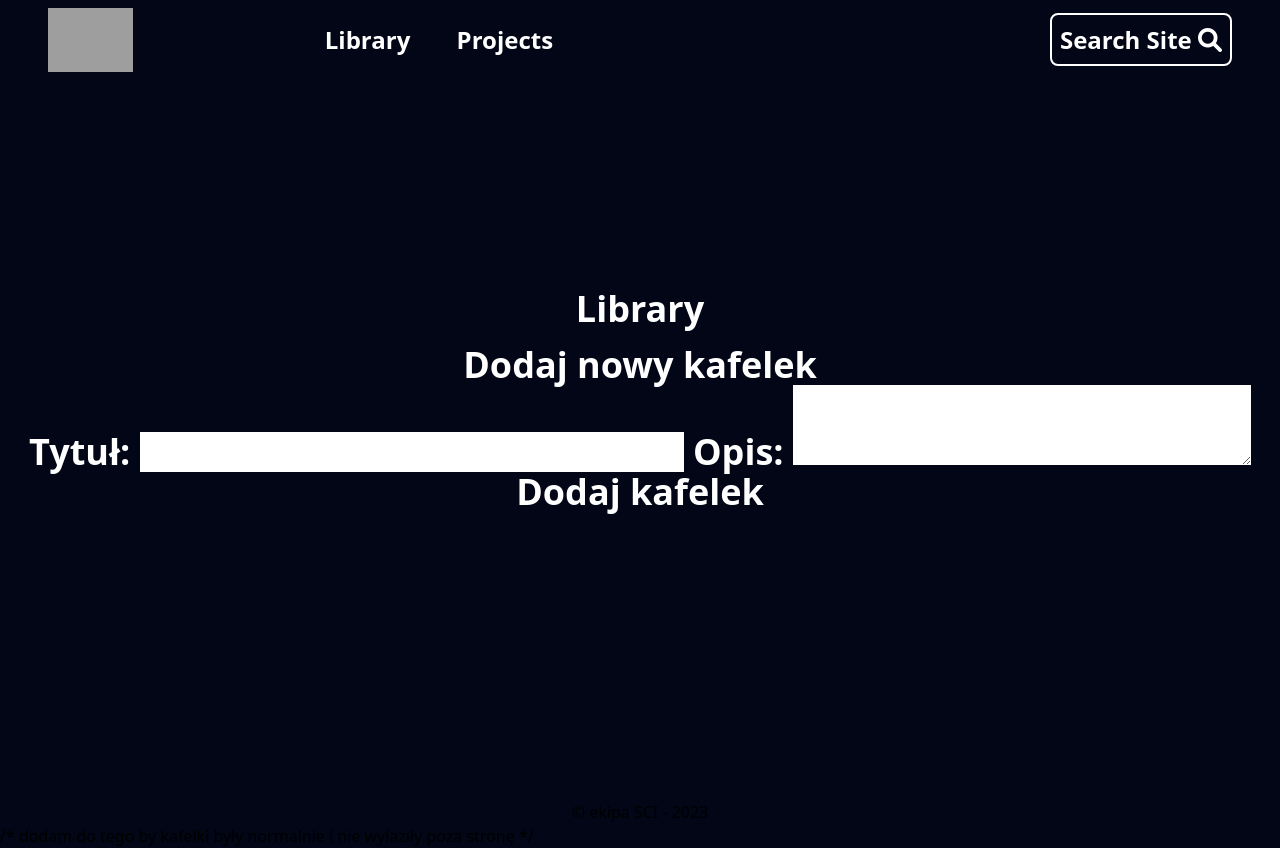
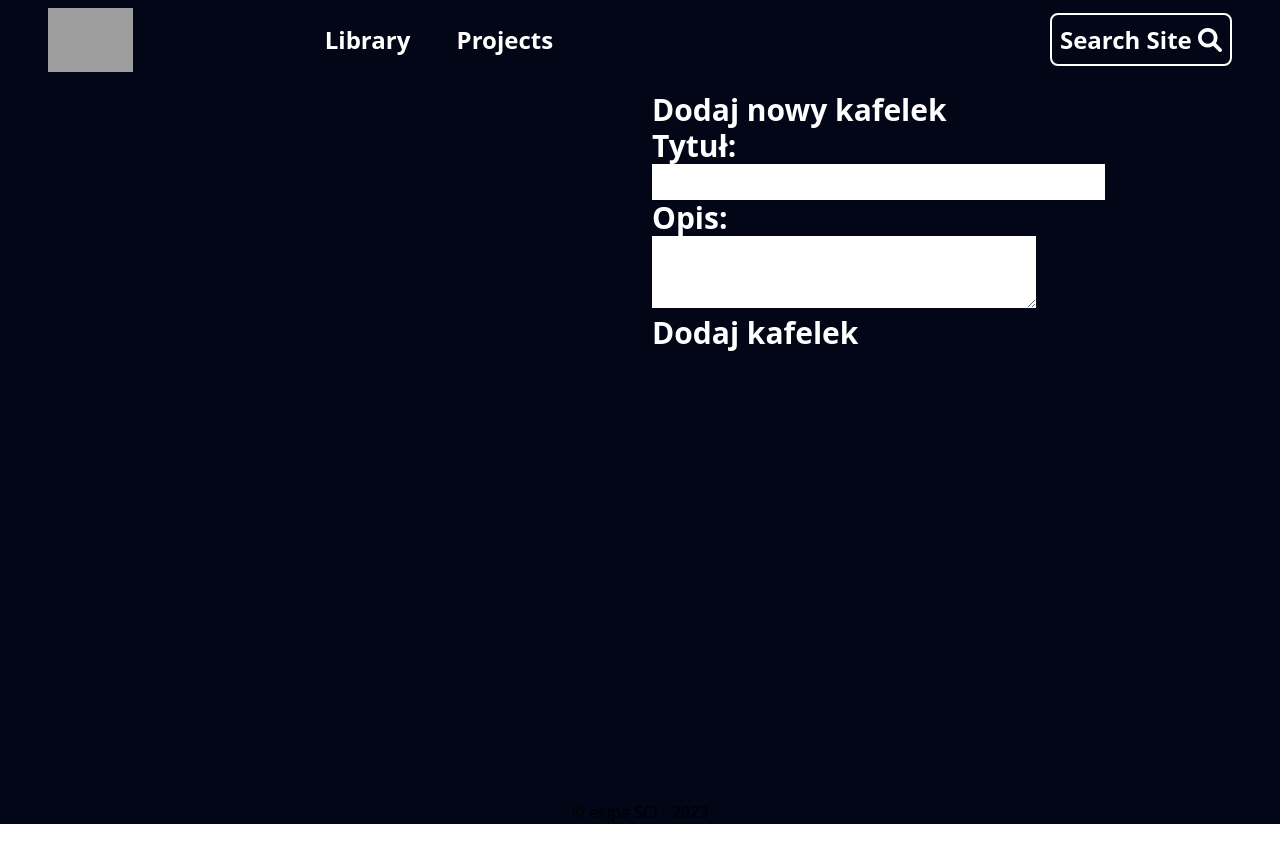
Before and after one commit to sikoramodra/Historia, a Svelte app in the folder Strona Internetowa/: page /library in a window 1280 px wide. After the commit the page ends 824 px from the top, so only its background shows below. Built offline with nearby package versions, Linux system fonts and the light colour scheme; grey boxes are pictures that could not be loaded.

Commit message:
feat: Library update, padding, deleting

```diff
--- a/Strona Internetowa/src/routes/Home.svelte
+++ b/Strona Internetowa/src/routes/Home.svelte
@@ -5,7 +5,7 @@
 	import Footer from '../lib/sections/Footer.svelte';
 	import { onMount } from "svelte";
 	import { mainColorText, mainColorBorder } from '../stores/ColorStore.js';
-	const src = "https://media.discordapp.net/attachments/973965163600416768/1200197749409337354/image0.gif?ex=65c54e42&is=65b2d942&hm=c52a162cf4fffd54f42b773c8757c21b1654fcb43b5269d25db4bda2eefd4b19&"
+
 	// --- --- ---
 
 	mainColorText.set("text-white");
@@ -50,9 +50,11 @@
 <Navbar />
 <div id="main-container" class="font-bold h-screen w-full overflow-auto">
 	<div id="container1" class="h-screen flex justify-center items-center text-white w-full">
-		<div id="ograniczenie głównej">
-		<p class="text-7xl">Home</p>
-	</div>
+
+			<h1 class="text-6xl">Jesteśmy by Pamiętać</h1>
+			<button class="text-4xl">Button</button>
+
+
 	</div>
 	<div id="container2" class="h-screen flex justify-center items-center text-red-600 w-full bg-white">
 		<p class="text-7xl">Home</p>
@@ -96,13 +98,14 @@
 		border: 1px solid transparent;
 	}
 	#container1 {
-        min-height: 100vh; /* Minimum height of the viewport */
-        display: flex;
-        flex-direction: column;
-        align-items: center;
-        justify-content: center;
-        background: black;
-	}
-
+        position: relative;
+    min-height: 100vh;
+    display: flex;
+    flex-direction: column;
+    align-items: center;
+    justify-content: center;
+    background-image: url(https://github.com/SevenPik/StronyInternetoweSpeedrun/blob/main/image0-ezgif.com-gif-to-mp4-converter.mp4);
+    z-index: 1;
+}
 
 </style>
--- a/Strona Internetowa/src/routes/Library.svelte
+++ b/Strona Internetowa/src/routes/Library.svelte
@@ -1,22 +1,18 @@
-
 <script>
   import { onMount } from 'svelte';
   import Tile from '../lib/layouts/Tile.svelte';
   import Footer from '../lib/sections/Footer.svelte';
   import Navbar from '../lib/sections/Navbar.svelte';
   import { mainColorText, mainColorBorder } from '../stores/ColorStore.js';
+  import { fade } from 'svelte/transition';
 
   mainColorText.set("text-white");
   mainColorBorder.set("border-white");
 
-    // Json by się zapisywały
   let tiles = JSON.parse(localStorage.getItem('tiles')) || [];
-
-    // Dane formularza
   let newTileTitle = '';
   let newTileDescription = '';
 
-    // Dodawanie Kafelków
   function addTile() {
     if (newTileTitle && newTileDescription) {
       tiles = [...tiles, { title: newTileTitle, description: newTileDescription }];
@@ -25,48 +21,48 @@
       newTileDescription = '';
     }
   }
+
+  function removeTile(index) {
+    tiles = tiles.filter((_, i) => i !== index);
+    localStorage.setItem('tiles', JSON.stringify(tiles));
+  }
 </script>
 
 <style>
+
   .main-container {
     display: flex;
-      flex-direction: column;
-      align-items: center;
-      justify-content: center;
-      height: 100vh;
+
   }
 
-    /*css grid*/
   .grid-container {
-      display: grid;
-      grid-template-columns: repeat(2, 1fr);
+    width: 50%;
+    padding-top: 10vh;
+    padding-right: 20px;
 
-      gap: 16px;
-      justify-content: center; /* Wycentruj kafelki w poziomie */
   }
 
-    /* Dodaj styl dla formularza */
   .form-container {
-      margin-top: 16px;
-      text-align: center;
+    width: 25%;
+    padding-top:10vh;
   }
-
 </style>
 
 <Navbar />
 
-  <div class="main-container text-4xl font-bold text-white overflow-auto">
-    <p>Library</p>
+<div class="main-container text-3xl font-bold text-white overflow-auto h-[100vh] w-[100vw]">
 
-    <!-- Wyświetl kafelki za pomocą pętli -->
   <div class="grid-container">
-      {#each tiles as { title, description }}
+    {#each tiles as { title, description }, index}
+      <div transition:fade>
         <Tile {title} {description} />
+        <button on:click={() => removeTile(index)} class="delete-button">Delete</button>
+      </div>
     {/each}
   </div>
 
-    <!-- Formularz dodawania nowych kafelków -->
-    <div class="form-container text-white">
+  <div class="form-container">
+    <div class="text-white mx-3 mt-3 mb-1">
       <h2>Dodaj nowy kafelek</h2>
       <form on:submit|preventDefault={addTile}>
         <label for="newTileTitle">Tytuł:</label>
@@ -79,6 +75,6 @@
       </form>
     </div>
   </div>
+</div>
 
 <Footer />
-  /* dodam do tego by kafelki były normalnie i nie wyłaziły poza stronę */
```
Also changed, not shown: Strona Internetowa/src/routes/image0.gif (deleted). Lines whose indentation alone changed are shown as unchanged.
